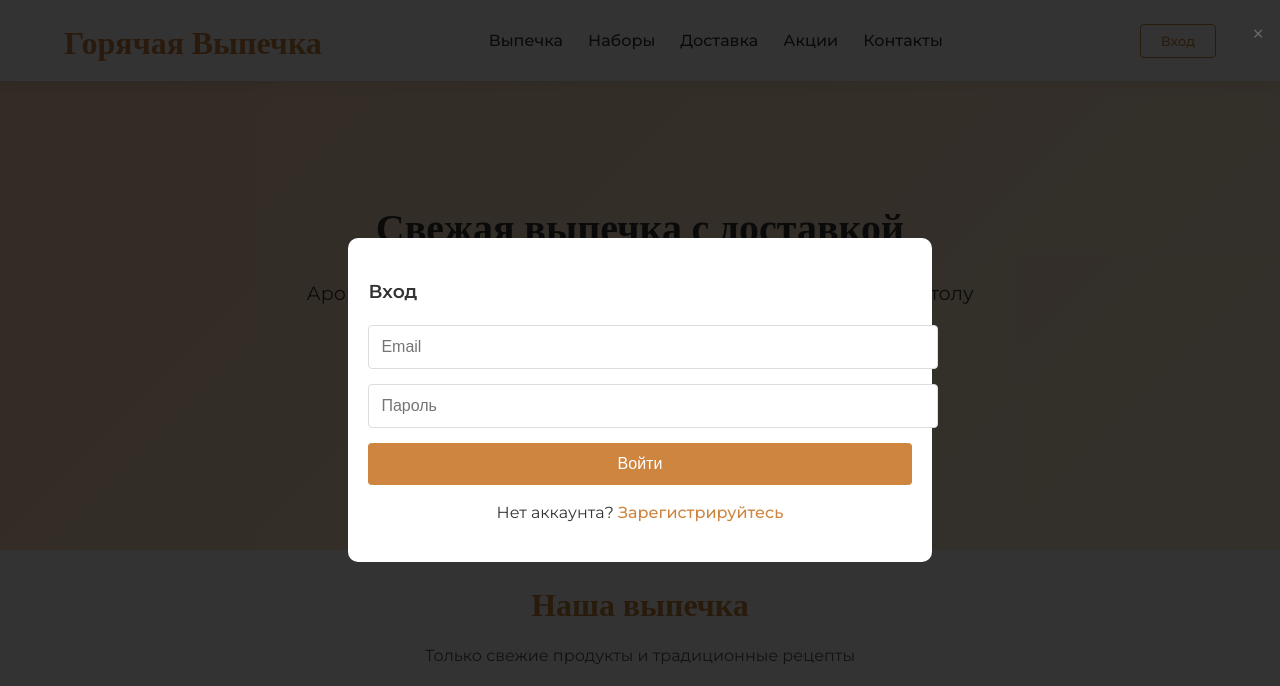
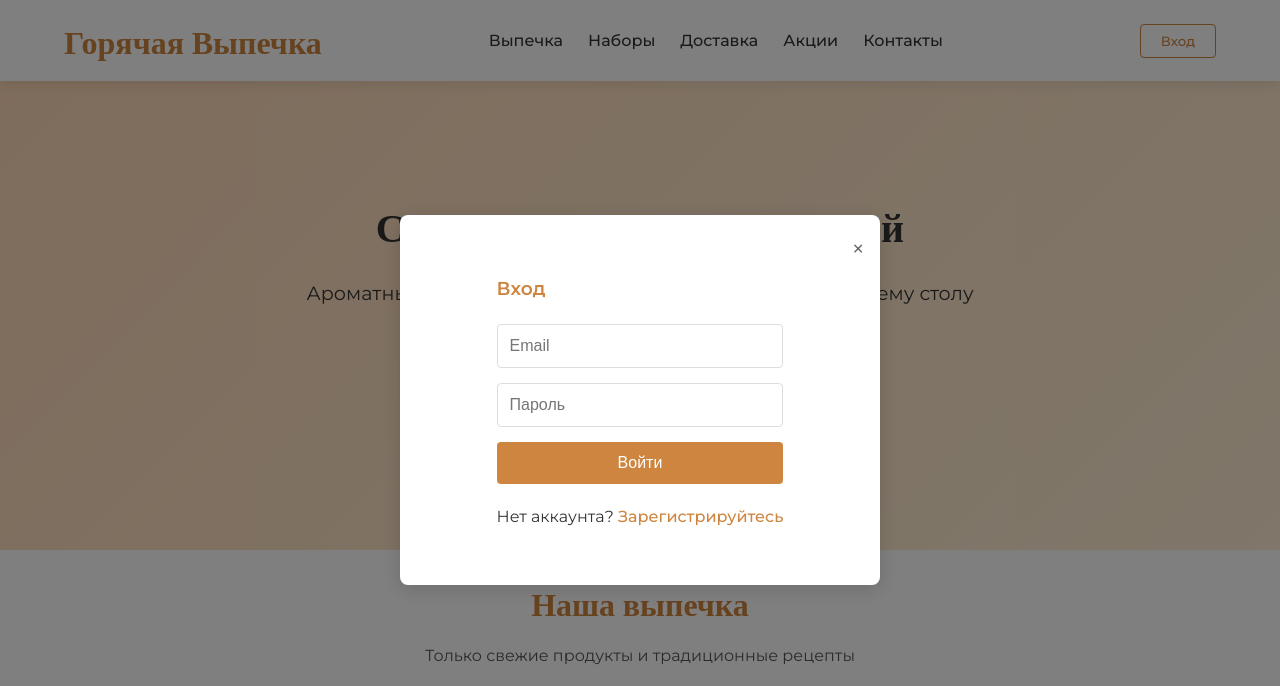
Before and after one commit to Adamio117/site, a plain HTML site: page index.html in a window 1280 px wide. Shown: the top 686 px of the page. Drawn offline with nearby package versions, Linux system fonts and the light colour scheme.

Commit message:
Add files via upload

```diff
--- a/css/style.css
+++ b/css/style.css
@@ -334,7 +334,7 @@ body {
   justify-content: center;
   align-items: center;
 }
-/*
+
 .auth-modal.show {
   display: flex;
 }
@@ -348,7 +348,8 @@ body {
   position: relative;
   box-shadow: 0 4px 20px rgba(0, 0, 0, 0.15);
 }
-*/
+
+/*
 .auth-modal.show {
   display: flex !important;
   background-color: rgba(0,0,0,0.8) !important;
@@ -358,7 +359,7 @@ body {
   background: white !important;
   padding: 20px !important;
   border-radius: 10px !important;
-}
+}*/
 .close-auth {
   position: absolute;
   top: 15px;
@@ -371,14 +372,83 @@ body {
 .close-auth:hover {
   color: #333;
 }
+/* Новое расположение элементов */
+.auth-form {
+    display: flex;
+    flex-direction: column;
+    align-items: center;
+    width: 100%;
+}
+
+.auth-form h3 {
+    margin-bottom: 20px;
+    color: var(--dark-orange);
+}
+
+.auth-form form {
+    width: 100%;
+    max-width: 300px;
+    display: flex;
+    flex-direction: column;
+    gap: 15px;
+}
 
 .auth-form input {
+    width: 100%;
+    padding: 12px;
+    border: 1px solid #ddd;
+    border-radius: 4px;
+    font-size: 16px;
+    box-sizing: border-box;
+}
+
+.auth-form button {
+    width: 100%;
+    padding: 12px;
+    background-color: var(--dark-orange);
+    color: white;
+    border: none;
+    border-radius: 4px;
+    cursor: pointer;
+    font-size: 16px;
+    transition: background-color 0.3s;
+}
+
+.auth-form button:hover {
+    background-color: #b5651d;
+}
+
+.auth-switch {
+    text-align: center;
+    margin-top: 20px;
+    width: 100%;
+}
+
+.auth-switch a {
+    color: var(--dark-orange);
+    text-decoration: none;
+    font-weight: 500;
+}
+
+/* Дополнительные стили для модального окна */
+.auth-content {
+    display: flex;
+    flex-direction: column;
+    align-items: center;
+    padding: 40px;
+}
+/*
+Старое расположение элементов
+.auth-form input {
   width: 100%;
-  padding: 12px;
-  margin-bottom: 15px;
+  padding: 10px;
+  margin-bottom: 10px;
   border: 1px solid #ddd;
   border-radius: 4px;
   font-size: 16px;
+}
+.auth-form h3{
+    text-align: center;
 }
 
 .auth-form button {
@@ -407,7 +477,7 @@ body {
   text-decoration: none;
   font-weight: 500;
 }
-
+*/
 /* Адаптивность */
 @media (max-width: 768px) {
     .header-content {
--- a/index.html
+++ b/index.html
@@ -58,7 +58,7 @@
               <div
                 class="product-image"
                 style="
-                  background-image: url('https://images.unsplash.com/photo-1509440159596-0249088772ff');
+                  background-image: url('');
                 "
               ></div>
               <h3>Круассан с шоколадом</h3>
@@ -78,7 +78,7 @@
               <div
                 class="product-image"
                 style="
-                  background-image: url('https://images.unsplash.com/photo-1558312651-67358a7c5747');
+                  background-image: url('');
                 "
               ></div>
               <h3>Булочка с корицей</h3>
@@ -98,7 +98,7 @@
               <div
                 class="product-image"
                 style="
-                  background-image: url('https://images.unsplash.com/photo-1562440499-64c9a111f713');
+                  background-image: url('');
                 "
               ></div>
               <h3>Пирог с вишней</h3>
@@ -116,7 +116,7 @@
             <div class="product-card">
               <div
                 class="product-image"
-                style="background-image: url('ссылка_на_изображение')"
+                style="background-image: url('')"
               ></div>
               <h3>Название нового товара</h3>
               <p>Описание нового товара</p>
@@ -134,7 +134,7 @@
               <div
                 class="product-image"
                 style="
-                  background-image: url('https://example.com/promo-item.jpg');
+                  background-image: url('');
                 "
               ></div>
               <div class="promo-badge">Акция</div>
--- a/js/script.js
+++ b/js/script.js
@@ -286,6 +286,12 @@ checkAuth: async function() {
     // Настройка обработчиков событий
     setupEventListeners: function() {
       try {
+        //Кнопка Вход
+        document.getElementById('loginBtn')?.addEventListener('click', (e) => {
+        e.preventDefault();
+        this.showAuthModal();
+        });
+
         // 1. Обработчики форм авторизации
         const loginForm = document.getElementById('loginFormElement');
         if (loginForm) {
```
